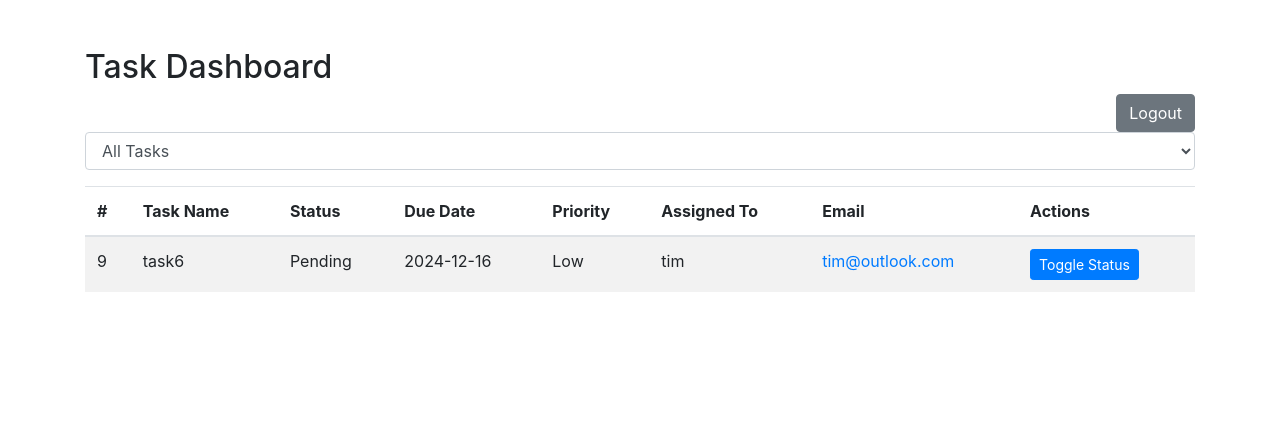
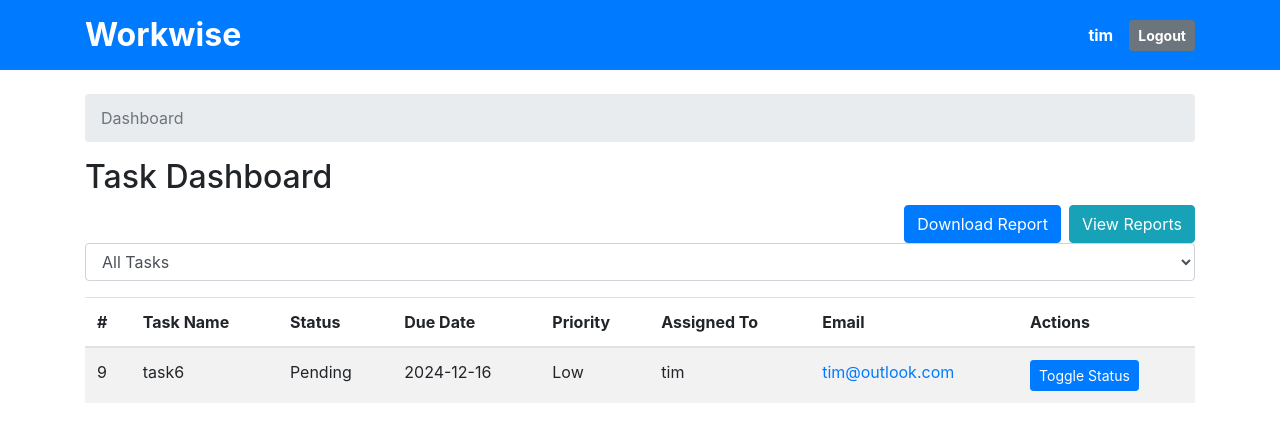
Before and after one commit to arunreddyy/workwise, a Flask app: page / in a window 1280 px wide. Shown: the top 442 px of the page. Run offline with Flask 3, Linux system fonts and the light colour scheme; a user stored in the database is signed in; some libraries are stand-ins or nearby versions.

Commit message:
adding more functionality and banners

```diff
--- a/app.py
+++ b/app.py
@@ -1,7 +1,7 @@
 import matplotlib
 matplotlib.use('Agg')  # Use non-interactive backend
 
-from flask import Flask, render_template, request, redirect, url_for, flash
+from flask import Flask, render_template, request, redirect, url_for, flash, Response
 from flask_sqlalchemy import SQLAlchemy
 from flask_login import LoginManager, UserMixin, login_user, login_required, logout_user, current_user
 from flask_migrate import Migrate
@@ -25,12 +25,12 @@ app.config['SQLALCHEMY_DATABASE_URI'] = f"sqlite:///{os.path.join(basedir, 'inst
 app.config['SQLALCHEMY_TRACK_MODIFICATIONS'] = False
 
 # Email Configuration
-app.config['MAIL_SERVER'] = 'smtp.office365.com'  # Outlook SMTP server
+app.config['MAIL_SERVER'] = 'smtp.gmail.com'
 app.config['MAIL_PORT'] = 587
 app.config['MAIL_USE_TLS'] = True
-app.config['MAIL_USERNAME'] = 'ayunotesting@outlook.com'
-app.config['MAIL_PASSWORD'] = 'Password@12345'
-app.config['MAIL_DEFAULT_SENDER'] = 'ayunotesting@outlook.com'
+app.config['MAIL_USERNAME'] = 'ayunotesting@gmail.com'
+app.config['MAIL_PASSWORD'] = 'kvxf sgrt ddze jhtl'
+app.config['MAIL_DEFAULT_SENDER'] = 'ayunotesting@gmail.com'
 
 # Initialize extensions
 db = SQLAlchemy(app)
@@ -150,12 +150,6 @@ def edit_task(task_id):
         task.name = request.form.get('task_name')
         task.due_date = datetime.datetime.strptime(request.form.get('due_date'), '%Y-%m-%d') if request.form.get('due_date') else None
         task.priority = request.form.get('priority', 'Medium')
-
-        # Update email of the assigned user
-        new_email = request.form.get('email')
-        if task.user and new_email:
-            task.user.email = new_email
-
         db.session.commit()
         flash('Task updated successfully!', 'success')
         return redirect(url_for('dashboard'))
@@ -167,18 +161,14 @@ def edit_task(task_id):
 def update_status(task_id):
     task = Task.query.get_or_404(task_id)
 
-    # Check permissions
     if current_user.role == 'viewer':
-        # Viewers can only toggle status of tasks assigned to them
         if task.assigned_to != current_user.id:
             flash('Permission denied. You can only modify tasks assigned to you.', 'danger')
             return redirect(url_for('dashboard'))
     elif current_user.role not in ['admin', 'dev']:
-        # Non-admin and non-dev users cannot modify tasks
         flash('Permission denied.', 'danger')
         return redirect(url_for('dashboard'))
 
-    # Toggle the task status
     task.status = 'Completed' if task.status == 'Pending' else 'Pending'
     db.session.commit()
     flash(f"Task status updated to '{task.status}' successfully!", 'success')
@@ -201,11 +191,11 @@ def delete_task(task_id):
 @app.route('/reports')
 @login_required
 def reports():
-    if current_user.role != 'admin':
-        flash('Permission denied.', 'danger')
-        return redirect(url_for('dashboard'))
-
-    tasks = Task.query.all()
+    # Filter tasks based on the user's role
+    if current_user.role == 'viewer':
+        tasks = Task.query.filter_by(assigned_to=current_user.id).all()
+    else:
+        tasks = Task.query.all()
     df = pd.DataFrame([{
         'Task Name': task.name,
         'Status': task.status,
@@ -214,10 +204,8 @@ def reports():
         'Priority': task.priority
     } for task in tasks])
 
-    # Count tasks by status
     status_counts = df['Status'].value_counts()
 
-    # Plot task status counts
     plt.figure(figsize=(6, 4))
     status_counts.plot(kind='bar', color=['green', 'orange'])
     plt.title('Tasks by Status')
@@ -238,6 +226,50 @@ def reports():
         pending_tasks=status_counts.get('Pending', 0),
         chart_base64=chart_base64
     )
+
+@app.route('/download_report')
+@login_required
+def download_report():
+    tasks = Task.query.all()
+    report_data = [
+        {
+            "Task Name": task.name,
+            "Status": task.status,
+            "Assigned To": task.user.username if task.user else "Unassigned",
+            "Due Date": task.due_date.strftime('%Y-%m-%d') if task.due_date else "N/A",
+            "Priority": task.priority,
+        }
+        for task in tasks
+    ]
+
+    df = pd.DataFrame(report_data)
+
+    output = io.StringIO()
+    df.to_csv(output, index=False)
+    output.seek(0)
+
+    return Response(
+        output,
+        mimetype="text/csv",
+        headers={"Content-Disposition": "attachment;filename=tasks_report.csv"},
+    )
+
+@app.route('/send_test_email')
+@login_required
+def send_test_email():
+    if current_user.role != 'admin':
+        flash('Permission denied.', 'danger')
+        return redirect(url_for('dashboard'))
+
+    msg = Message(
+        "Test Email from Workwise",
+        sender=app.config['MAIL_USERNAME'],
+        recipients=["arunreddy011@gmail.com"],
+    )
+    msg.body = "This is a test email sent from your Flask application."
+    mail.send(msg)
+    flash('Test email sent successfully!', 'success')
+    return redirect(url_for('dashboard'))
 
 @app.route('/register', methods=['GET', 'POST'])
 def register():
--- a/templates/dashboard.html
+++ b/templates/dashboard.html
@@ -3,16 +3,37 @@
 <head>
     <meta charset="UTF-8">
     <meta name="viewport" content="width=device-width, initial-scale=1.0">
-    <title>Dashboard</title>
+    <title>Dashboard - Workwise</title>
     <link href="https://stackpath.bootstrapcdn.com/bootstrap/4.5.2/css/bootstrap.min.css" rel="stylesheet">
 </head>
 <body>
-    <div class="container mt-5">
+    <div class="bg-primary text-white py-3">
+        <div class="container d-flex justify-content-between align-items-center">
+            <div>
+                <h1 class="mb-0" style="font-size: 2rem; font-weight: bold;">Workwise</h1>
+            </div>
+            <div class="d-flex align-items-center">
+                <span class="mr-3 font-weight-bold"> {{ current_user.username }}</span>
+                <a href="{{ url_for('logout') }}" class="btn btn-secondary btn-sm font-weight-bold">Logout</a>
+            </div>
+        </div>
+    </div>
+
+
+    <div class="container mt-4">
+        <nav aria-label="breadcrumb">
+            <ol class="breadcrumb">
+                <li class="breadcrumb-item active" aria-current="page">Dashboard</li>
+            </ol>
+        </nav>
+
         <h2>Task Dashboard</h2>
-        <a href="{{ url_for('logout') }}" class="btn btn-secondary float-right">Logout</a>
-        {% if current_user.role == 'admin' %}
-        <a href="{{ url_for('reports') }}" class="btn btn-info float-right mr-2">View Reports</a>
+
+        {% if current_user.role in ['admin', 'dev', 'viewer'] %}
+            <a href="{{ url_for('reports') }}" class="btn btn-info float-right ml-2">View Reports</a>
+            <a href="{{ url_for('download_report') }}" class="btn btn-primary float-right">Download Report</a>
         {% endif %}
+
         <form method="GET" action="{{ url_for('dashboard') }}" class="mt-3">
             <select name="filter" onchange="this.form.submit()" class="form-control">
                 <option value="All" {% if filter_status == 'All' %}selected{% endif %}>All Tasks</option>
@@ -20,6 +41,7 @@
                 <option value="Completed" {% if filter_status == 'Completed' %}selected{% endif %}>Completed</option>
             </select>
         </form>
+
         <table class="table table-striped mt-3">
             <thead>
                 <tr>
@@ -64,6 +86,7 @@
                 {% endfor %}
             </tbody>
         </table>
+
         {% if current_user.role in ['admin', 'dev'] %}
         <form method="POST" action="{{ url_for('add_task') }}" class="mt-5">
             <div class="form-group">
@@ -96,5 +119,9 @@
         </form>
         {% endif %}
     </div>
+
+    <script src="https://code.jquery.com/jquery-3.5.1.slim.min.js"></script>
+    <script src="https://cdn.jsdelivr.net/npm/@popperjs/core@2.5.4/dist/umd/popper.min.js"></script>
+    <script src="https://stackpath.bootstrapcdn.com/bootstrap/4.5.2/js/bootstrap.min.js"></script>
 </body>
 </html>
```
Also changed, not shown: templates/login.html (+7 -0 lines), templates/register.html (+7 -0 lines), templates/reports.html (+11 -0 lines), instance/tasks.db.
